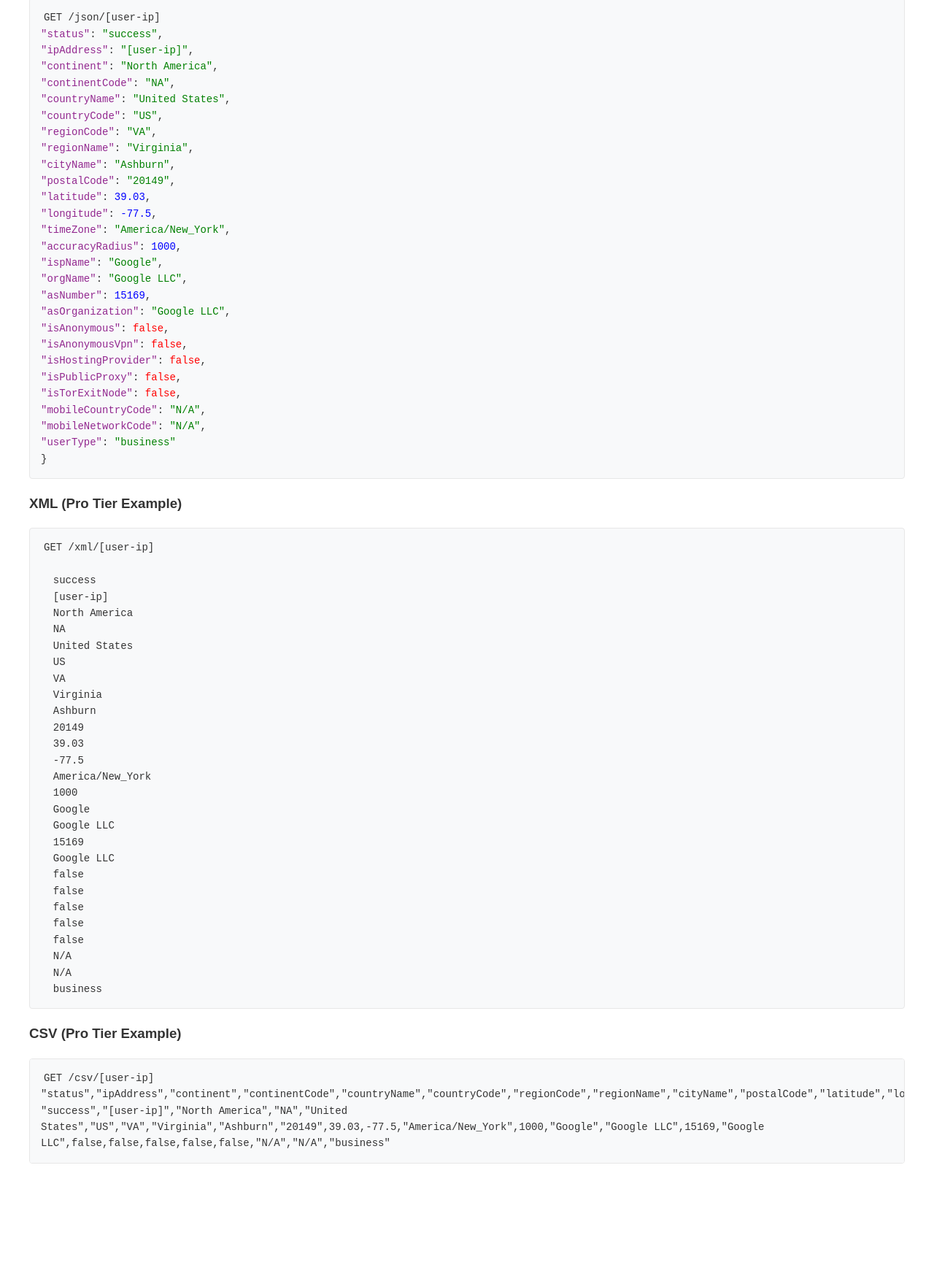
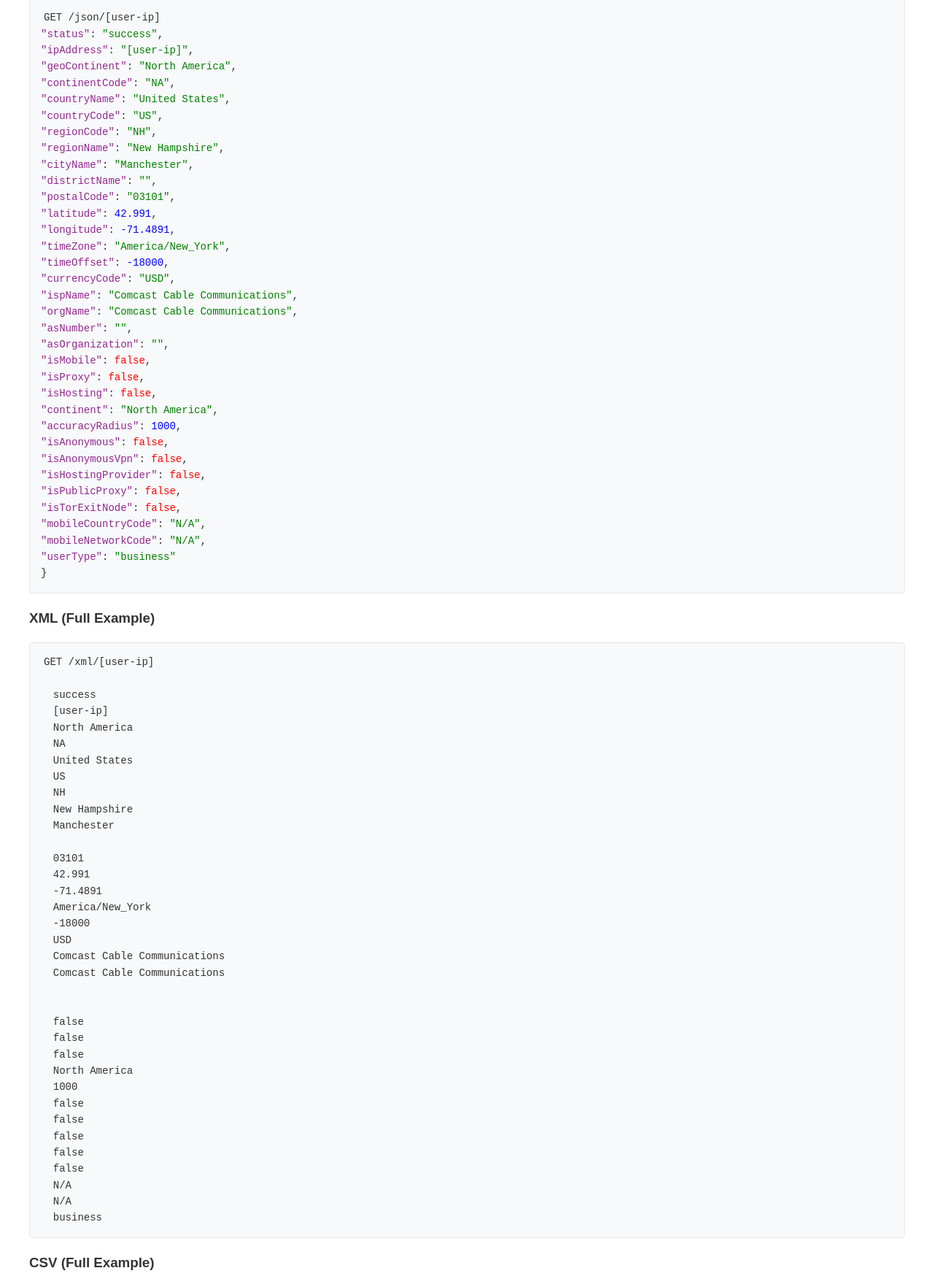
Before and after one commit to dhjann/ip-api, a website: page public/index.html in a window 1280 px wide. Shown: the part 447-2195 px from the top of the page at 73% size. Before the commit the page ends 2061 px from the top, so only its background shows below. Drawn offline with Linux system fonts and the light colour scheme; some packages are replaced by stand-ins of ours; no server answers.

Commit message:
Update index.html with full example parameters and remove upgrade notice from homepage demo

```diff
--- a/public/index.html
+++ b/public/index.html
@@ -179,26 +179,33 @@
     <div class="examples" id="examples">
       <h2>Examples</h2>
       <div class="example">
-        <h3>JSON (Pro Tier Example)</h3>
+        <h3>JSON (Full Example)</h3>
         <pre><code class="json">GET /json/[user-ip]
 <span class="key">"status"</span>: <span class="string">"success"</span>,
 <span class="key">"ipAddress"</span>: <span class="string">"[user-ip]"</span>,
-<span class="key">"continent"</span>: <span class="string">"North America"</span>,
+<span class="key">"geoContinent"</span>: <span class="string">"North America"</span>,
 <span class="key">"continentCode"</span>: <span class="string">"NA"</span>,
 <span class="key">"countryName"</span>: <span class="string">"United States"</span>,
 <span class="key">"countryCode"</span>: <span class="string">"US"</span>,
-<span class="key">"regionCode"</span>: <span class="string">"VA"</span>,
-<span class="key">"regionName"</span>: <span class="string">"Virginia"</span>,
-<span class="key">"cityName"</span>: <span class="string">"Ashburn"</span>,
-<span class="key">"postalCode"</span>: <span class="string">"20149"</span>,
-<span class="key">"latitude"</span>: <span class="number">39.03</span>,
-<span class="key">"longitude"</span>: <span class="number">-77.5</span>,
+<span class="key">"regionCode"</span>: <span class="string">"NH"</span>,
+<span class="key">"regionName"</span>: <span class="string">"New Hampshire"</span>,
+<span class="key">"cityName"</span>: <span class="string">"Manchester"</span>,
+<span class="key">"districtName"</span>: <span class="string">""</span>,
+<span class="key">"postalCode"</span>: <span class="string">"03101"</span>,
+<span class="key">"latitude"</span>: <span class="number">42.991</span>,
+<span class="key">"longitude"</span>: <span class="number">-71.4891</span>,
 <span class="key">"timeZone"</span>: <span class="string">"America/New_York"</span>,
+<span class="key">"timeOffset"</span>: <span class="number">-18000</span>,
+<span class="key">"currencyCode"</span>: <span class="string">"USD"</span>,
+<span class="key">"ispName"</span>: <span class="string">"Comcast Cable Communications"</span>,
+<span class="key">"orgName"</span>: <span class="string">"Comcast Cable Communications"</span>,
+<span class="key">"asNumber"</span>: <span class="string">""</span>,
+<span class="key">"asOrganization"</span>: <span class="string">""</span>,
+<span class="key">"isMobile"</span>: <span class="boolean">false</span>,
+<span class="key">"isProxy"</span>: <span class="boolean">false</span>,
+<span class="key">"isHosting"</span>: <span class="boolean">false</span>,
+<span class="key">"continent"</span>: <span class="string">"North America"</span>,
 <span class="key">"accuracyRadius"</span>: <span class="number">1000</span>,
-<span class="key">"ispName"</span>: <span class="string">"Google"</span>,
-<span class="key">"orgName"</span>: <span class="string">"Google LLC"</span>,
-<span class="key">"asNumber"</span>: <span class="number">15169</span>,
-<span class="key">"asOrganization"</span>: <span class="string">"Google LLC"</span>,
 <span class="key">"isAnonymous"</span>: <span class="boolean">false</span>,
 <span class="key">"isAnonymousVpn"</span>: <span class="boolean">false</span>,
 <span class="key">"isHostingProvider"</span>: <span class="boolean">false</span>,
@@ -210,27 +217,34 @@
 }</code></pre>
       </div>
       <div class="example">
-        <h3>XML (Pro Tier Example)</h3>
+        <h3>XML (Full Example)</h3>
         <pre><code>GET /xml/[user-ip]
 <response>
   <status>success</status>
   <ipAddress>[user-ip]</ipAddress>
-  <continent>North America</continent>
+  <geoContinent>North America</geoContinent>
   <continentCode>NA</continentCode>
   <countryName>United States</countryName>
   <countryCode>US</countryCode>
-  <regionCode>VA</regionCode>
-  <regionName>Virginia</regionName>
-  <cityName>Ashburn</cityName>
-  <postalCode>20149</postalCode>
-  <latitude>39.03</latitude>
-  <longitude>-77.5</longitude>
+  <regionCode>NH</regionCode>
+  <regionName>New Hampshire</regionName>
+  <cityName>Manchester</cityName>
+  <districtName></districtName>
+  <postalCode>03101</postalCode>
+  <latitude>42.991</latitude>
+  <longitude>-71.4891</longitude>
   <timeZone>America/New_York</timeZone>
+  <timeOffset>-18000</timeOffset>
+  <currencyCode>USD</currencyCode>
+  <ispName>Comcast Cable Communications</ispName>
+  <orgName>Comcast Cable Communications</orgName>
+  <asNumber></asNumber>
+  <asOrganization></asOrganization>
+  <isMobile>false</isMobile>
+  <isProxy>false</isProxy>
+  <isHosting>false</isHosting>
+  <continent>North America</continent>
   <accuracyRadius>1000</accuracyRadius>
-  <ispName>Google</ispName>
-  <orgName>Google LLC</orgName>
-  <asNumber>15169</asNumber>
-  <asOrganization>Google LLC</asOrganization>
   <isAnonymous>false</isAnonymous>
   <isAnonymousVpn>false</isAnonymousVpn>
   <isHostingProvider>false</isHostingProvider>
@@ -242,10 +256,10 @@
 </response></code></pre>
       </div>
       <div class="example">
-        <h3>CSV (Pro Tier Example)</h3>
+        <h3>CSV (Full Example)</h3>
         <pre><code>GET /csv/[user-ip]
-"status","ipAddress","continent","continentCode","countryName","countryCode","regionCode","regionName","cityName","postalCode","latitude","longitude","timeZone","accuracyRadius","ispName","orgName","asNumber","asOrganization","isAnonymous","isAnonymousVpn","isHostingProvider","isPublicProxy","isTorExitNode","mobileCountryCode","mobileNetworkCode","userType"
-"success","[user-ip]","North America","NA","United States","US","VA","Virginia","Ashburn","20149",39.03,-77.5,"America/New_York",1000,"Google","Google LLC",15169,"Google LLC",false,false,false,false,false,"N/A","N/A","business"</code></pre>
+"status","ipAddress","geoContinent","continentCode","countryName","countryCode","regionCode","regionName","cityName","districtName","postalCode","latitude","longitude","timeZone","timeOffset","currencyCode","ispName","orgName","asNumber","asOrganization","isMobile","isProxy","isHosting","continent","accuracyRadius","isAnonymous","isAnonymousVpn","isHostingProvider","isPublicProxy","isTorExitNode","mobileCountryCode","mobileNetworkCode","userType"
+"success","[user-ip]","North America","NA","United States","US","NH","New Hampshire","Manchester","","03101",42.991,-71.4891,"America/New_York",-18000,"USD","Comcast Cable Communications","Comcast Cable Communications","","","false","false","false","North America",1000,"false","false","false","false","false","N/A","N/A","business"</code></pre>
       </div>
     </div>
   </div>
@@ -291,13 +305,8 @@
         document.getElementById('result').innerHTML = formattedJson;
         document.getElementById('result').style.display = 'block';
 
-        // Check if free tier data is limited and show upgrade notice
-        if (Object.keys(data).length <= 8) { // Assuming free tier shows ~8 branded fields
-          const upgradeNotice = document.createElement('p');
-          upgradeNotice.className = 'upgrade-notice';
-          upgradeNotice.textContent = 'Upgrade to Pro for full geolocation data and higher request limits.';
-          document.getElementById('result').appendChild(upgradeNotice);
-        }
+        // Remove upgrade notice for homepage demo (only apply for free tier API calls)
+        // Upgrade notice will still appear when accessing via API with free key
 
         try {
           const map = new google.maps.Map(document.getElementById('map'), {
```
